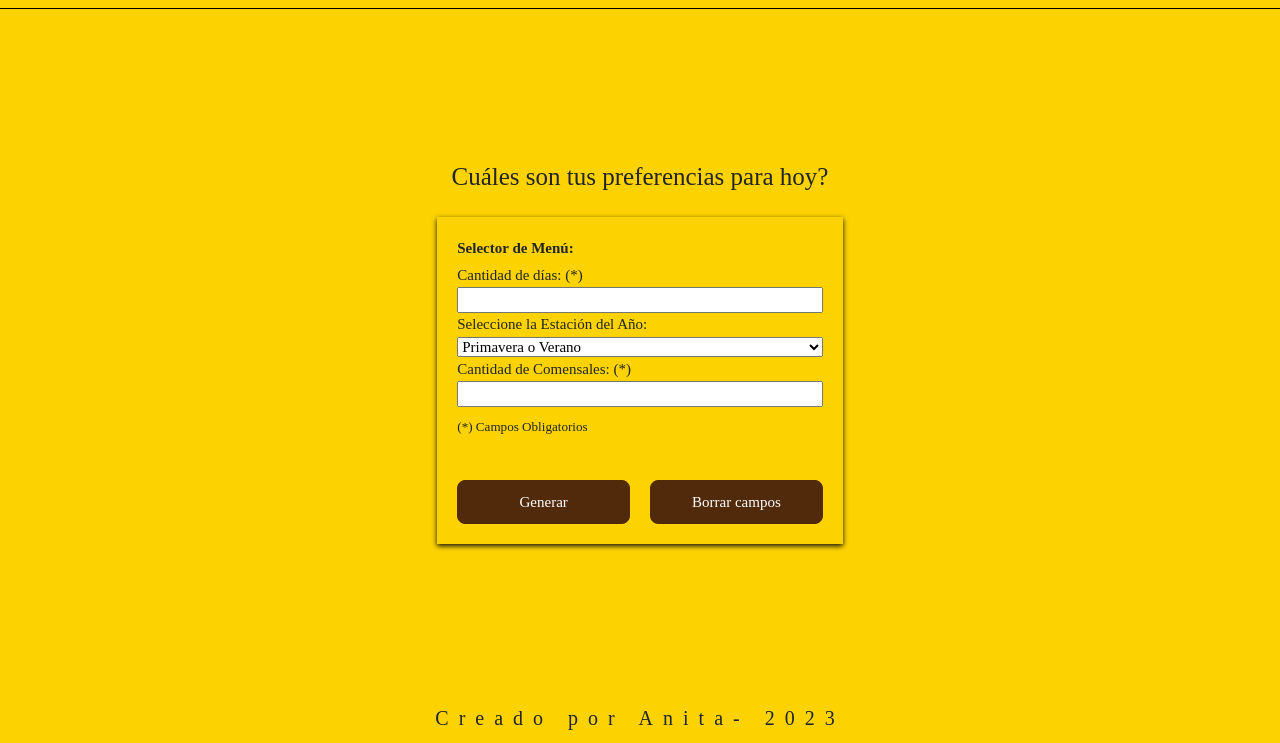
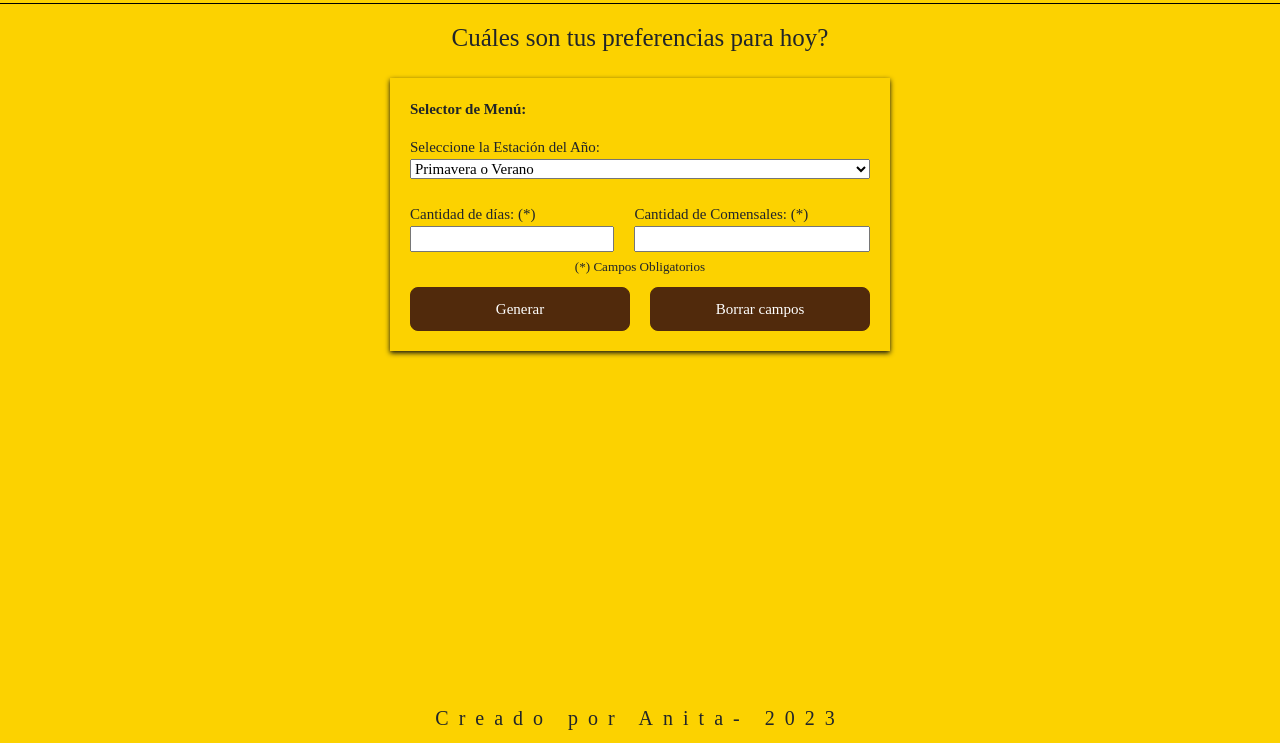
Before and after one commit to LicAnita/nodemenu, a plain HTML site: page pages/menu.html in a window 1280 px wide. Shown: the part 57-800 px from the top of the page. Drawn offline with nearby package versions, Linux system fonts and the light colour scheme.

Commit message:
estilizando_2

```diff
--- a/Style/style.css
+++ b/Style/style.css
@@ -64,6 +64,7 @@ html{
     font-size: 2em;
     height: 60px;
     gap: 1rem;
+    margin: 0;
 }
 
 .nav-bar a{
@@ -127,7 +128,8 @@ html{
 #img-jirafa{
     object-fit: cover;
     width: 100%;
-    animation: aparecerImagen 2s linear 0s;
+    /* animation: aparecerImagen 2s linear 0s; */
+    animation: fadeIn 2s ease;
 }
 
 #container-menu{
@@ -166,7 +168,30 @@ html{
 }
 
 /* Estilos generales de los formularios */
-button,
+#contact-form,
+#menu-form{
+    display: flex;
+    flex-direction: column;
+    justify-content: center;
+    align-items: flex-start;
+    gap: 1rem;
+    box-shadow: 0 2px 5px #0F1111;
+    font-size: 1.5em;
+    padding: 2rem;
+    max-width: 500px;
+}
+
+.container-contact-form,
+.container-menu-form{
+    grid-area: main;
+    display: flex;
+    flex-direction: column;
+    justify-content: flex-start;
+    align-items: center;
+    gap: 2rem;
+    margin-top: 2rem;
+}
+
 input,
 select,
 textarea {
@@ -180,32 +205,6 @@ textarea {
 .btn-input{
     height: 30px;
     font-size: 100%;
-}
-
-.container-form{
-    grid-area: main;
-    display: flex;
-    flex-direction: column;
-    justify-content: center;
-    align-items: center;
-    gap: 2rem;
-}
-
-#menu-form,
-#contact-form{
-    display: flex;
-    flex-direction: column;
-    justify-content: center;
-    align-items: flex-start;
-    gap: 1rem;
-    box-shadow: 0 2px 5px #0F1111;
-    font-size: 1.5em;
-    padding: 2rem;
-}
-
-label,
-fieldset{
-    width: 100%;
 }
 
 .buttons{
@@ -229,10 +228,29 @@ fieldset{
     border-color: #6d3810;
 }
 
-/* Estilos formulario "contacto" */
+/* Estilos únicos formulario "contacto" */
+#contact-form label,
+#contact-form fieldset{
+    width: 100%;
+}
+
+/* Estilos únicos formulario "menú" */
+#menu-form fieldset{
+    display: flex;
+    flex-direction: column;
+}
+
+#menu-form fieldset small{
+    margin-top: 0.5rem;
+    align-self: center;
+}
+
+.menu-form-cantidades{
+    display: flex;
+    gap: 2rem;
+}
 
 
-/* Estilos formulario menú */
 /* section{
     background-color: #9D5822;
     width: 100%;
@@ -326,6 +344,17 @@ fieldset{
     };
 }
 
+@keyframes fadeIn {
+    0% {
+        opacity: 0;
+    }
+
+    10% {
+        opacity: 1;
+        filter: grayscale(60%) blur(7px) ;
+    }
+}
+
 /* Animación del título Menú */
 @keyframes aparecerMenu {
     from {
--- a/pages/menu.html
+++ b/pages/menu.html
@@ -18,16 +18,11 @@
     <!-- Fin de NavBar -->
 
     <!-- Inicio de menu -->
-    <div class="container-form">
+    <div class="container-menu-form">
       <h1>Cuáles son tus preferencias para hoy?</h1>
       <form action="" method="" id="menu-form">
+        <legend><b>Selector de Menú:</b></legend>
         <fieldset>
-          <legend><b>Selector de Menú:</b></legend><br>
-          <label for="cantidad-dias">
-            Cantidad de días: (*)
-            <input type="number" name="dias" id="dias" required>
-          </label>
-          <br>
           <label for="estacion-año">
             Seleccione la Estación del Año:
             <select name="estacion" id="estacion" required>
@@ -37,17 +32,18 @@
             </select>
           </label>
           <br>
-          <label for="comensales">
-            Cantidad de Comensales: (*)
-            <input
-              type="number"
-              name="comensales"
-              id="comensales"
-              required/>
+          <div class="menu-form-cantidades">
+            <label for="cantidad-dias">
+              Cantidad de días: (*)
+              <input type="number" name="dias" id="dias" required>
             </label>
-          </fieldset>
-          <small>(*) Campos Obligatorios</small><br>
-
+            <label for="comensales">
+              Cantidad de Comensales: (*)
+              <input type="number" name="comensales" id="comensales" required/>
+            </label>
+          </div>
+          <small>(*) Campos Obligatorios</small>
+        </fieldset>
         <div class="buttons">
           <input type="submit" value="Generar" class="btn btn-primary btn-input">
           <input type="reset" value="Borrar campos" class="btn btn-primary btn-input">
```
Also changed, not shown: index.html (+1 -1 lines), pages/contacto.html (+1 -1 lines).
